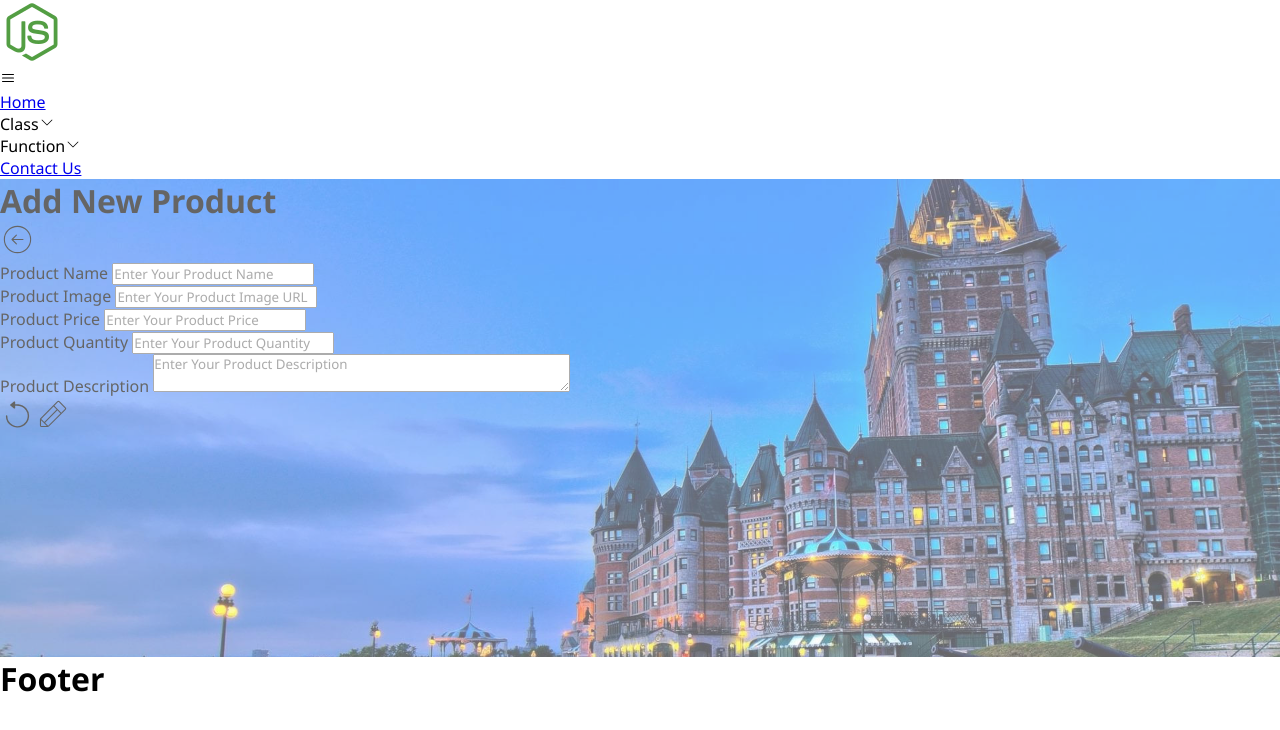
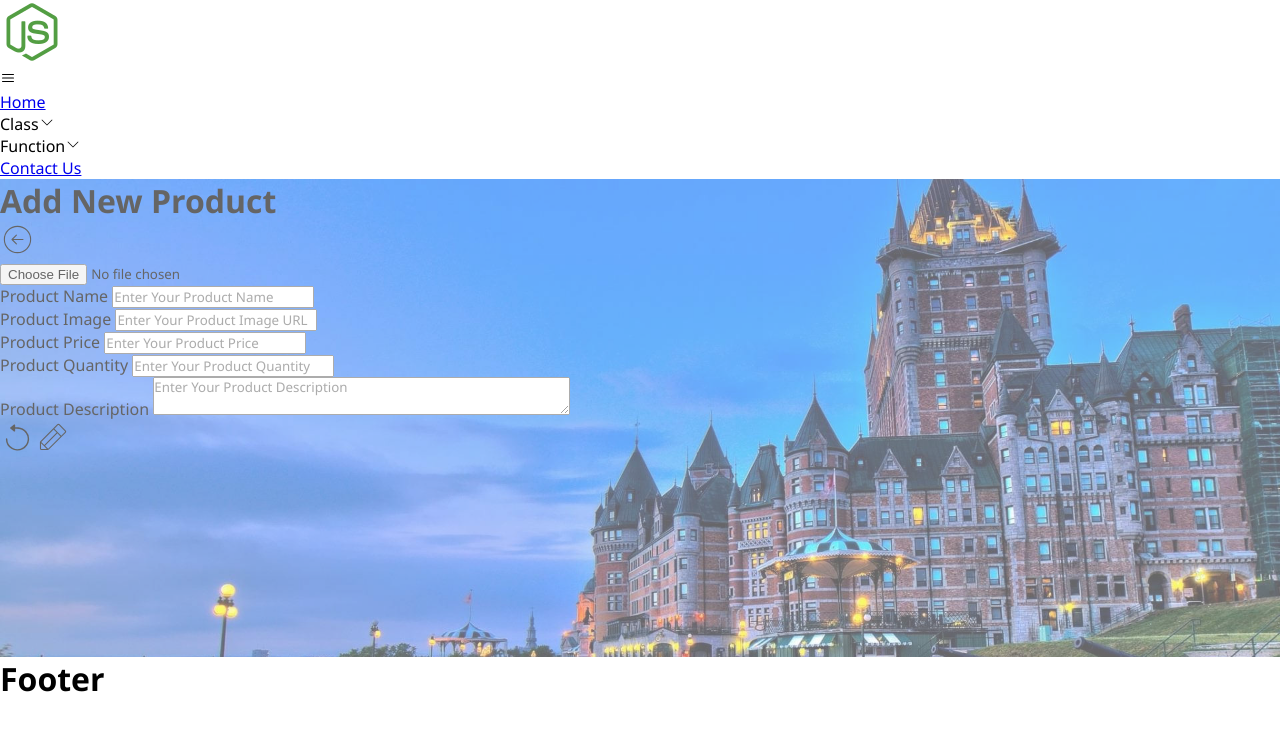
Before and after one commit to jayprakashcs12/ultra-level-react, a React (Create React App) app: page /function-add-product in a window 1280 px wide. Shown: the top 730 px of the page. Built offline with nearby package versions, Linux system fonts and the light colour scheme.

Commit message:
upload image code

```diff
--- a/src/assets/css/pro.css
+++ b/src/assets/css/pro.css
@@ -20,7 +20,7 @@
     justify-content: space-between;
 }
 
-.parent-div, .img-preview, .btn-div, .products-div, .hoc-div {
+.parent-div, .img-preview, .btn-div, .products-div, .hoc-div, .img-row-data {
     justify-content: space-evenly;
 }
 
--- a/src/components/function/FunctionViewProducts/FunctionAddProduct/index.jsx
+++ b/src/components/function/FunctionViewProducts/FunctionAddProduct/index.jsx
@@ -13,6 +13,7 @@ const FunctionAddProduct = () => {
     }, []);
 
     let [product, setProduct] = useState({ pname: "", pprice: "", pqty: "", pdesc: "", pimg: "" }),
+    [imageData, setImageData] = useState(null),
 
     navigate = useNavigate(),
 
@@ -39,6 +40,19 @@ const FunctionAddProduct = () => {
         }
     },
 
+    onFileChange = (e) => {
+        let files = e.target.files;
+        if (files.length > 0) {
+            let file = files[0], reader = new FileReader();
+            reader.onload = (e) => {
+                setImageData(e.target.result);
+            };
+            reader.readAsDataURL(file);
+        } else {
+            setImageData(null);
+        }
+    },
+
     handleClear = () => {
         setProduct({ pname: "", pprice: "", pqty: "", pdesc: "", pimg: "" });
     },
@@ -55,6 +69,13 @@ const FunctionAddProduct = () => {
             </div>
             <div className="pro-div view-products-div">
                 <form className='pro-state'>
+                    <div className="pro-row-data img-row-data">
+                        {imageData ?
+                            <img src={imageData} alt="Preview" className='content-img' />
+                            :
+                            <input type="file" accept="image/*" onChange={onFileChange} />
+                        }
+                    </div>
                     <div className="pro-row-data">
                         <div className="form-group">
                             <label className='pro-label' htmlFor="pname"> Product Name </label>
```
